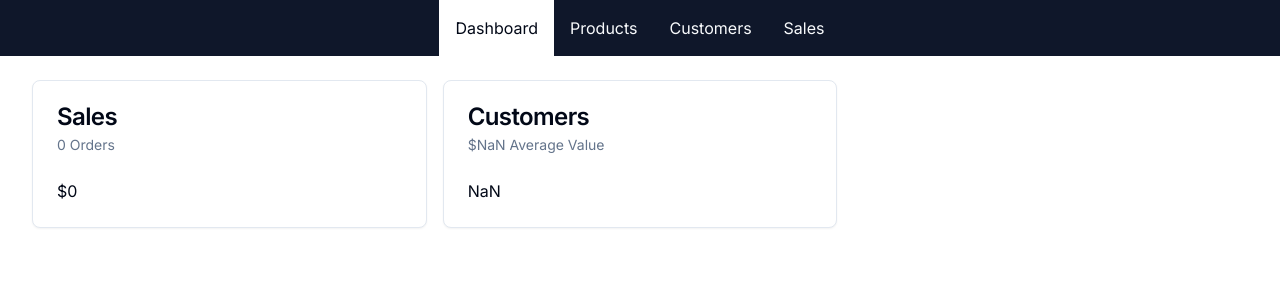
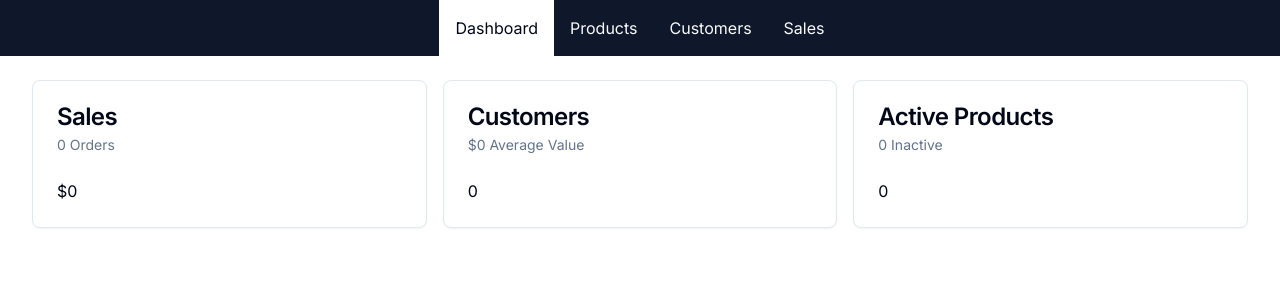
Before and after one commit to MFavianZaahir/Next_Stripe_E-Commerce, a Next.js app: page /admin in a window 1280 px wide. Shown: the top 300 px of the page. Built offline with nearby package versions, Linux system fonts and the light colour scheme; no server answers; the database is empty.

Commit message:
finished admin dashboard pages (not including the datas in the database)

```diff
--- a/src/app/admin/layout.tsx
+++ b/src/app/admin/layout.tsx
@@ -1,4 +1,6 @@
 import { Nav, NavLink } from "@/components/nav";
+
+export const dynamic = "forced-dynamic"
 
 export default function AdminLayout({
     children,
--- /dev/null
+++ b/src/app/admin/loading.tsx
@@ -0,0 +1,7 @@
+import { Loader2 } from "lucide-react"
+
+export default function AdminLoading() {
+    return <div className="flex justify-center">
+        <Loader2 className="size-24 animate-spin" />
+    </div>
+}
--- a/src/app/admin/page.tsx
+++ b/src/app/admin/page.tsx
@@ -1,6 +1,32 @@
 import { Card, CardHeader, CardTitle, CardContent, CardDescription } from "@/components/ui/card";
 import { formatNumber, formatCurrency } from "@/lib/formatters";
 import db from "@/db/db";
+
+async function getUserData() {
+    const [userCount, orderData] = await Promise.all([
+        db.user.count(),
+        db.order.aggregate({
+            _sum: { pricePaidInCents: true}
+        })
+    ])
+
+    return {
+        userCount,
+        averageValuePerUser: userCount === 0 ? 0 : (orderData._sum.pricePaidInCents || 0) / userCount / 100
+    }
+}
+
+async function getProductData() {
+    const [activeCount, inactiveCount] = await Promise.all ([
+        db.product.count({ where: { isAvailableForPurchase: true}}),
+        db.product.count({ where: { isAvailableForPurchase: false}})
+    ])
+
+    return {
+        activeCount,
+        inactiveCount
+    }
+}
 
 async function getSalesData() {
     const data = await db?.order.aggregate({
@@ -14,17 +40,28 @@ async function getSalesData() {
 }
 
 export default async function AdminDashboard() {
-    const salesData = await getSalesData()
+    const [salesData, userData, productData] = await Promise.all([
+        getSalesData(),
+        getUserData(),
+        getProductData()
+    ])
+
     return (
         <div className="grid grid-cols-1 md:grid-cols-2 lg:grid-cols-3 gap-4">
             <DashboardCard
             title="Sales"
             subtitle={`${formatNumber(salesData.numberOfSales)} Orders`}
             body={formatCurrency(salesData.amount)} />
+
             <DashboardCard
             title="Customers"
-            subtitle={`${formatCurrency()} Average Value`}
-            body={formatNumber()} />
+            subtitle={`${formatCurrency(userData.averageValuePerUser)} Average Value`}
+            body={formatNumber(userData.userCount)} />
+
+            <DashboardCard
+            title="Active Products"
+            subtitle={`${formatNumber(productData.inactiveCount)} Inactive`}
+            body={formatNumber(productData.activeCount)} />
         </div>
     );
 }
```
